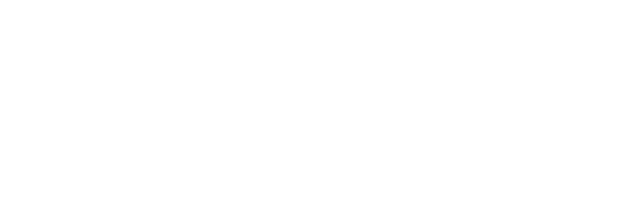
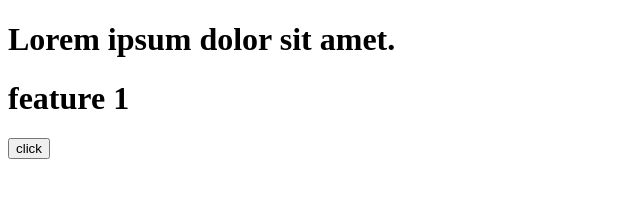
Before and after one commit to samaghavam/kelaasor-frontend, a plain HTML site: page index.html in a window 1280 px wide. Shown: the whole page, without its empty margins (0-640 px from the left). Drawn offline with Linux system fonts and the light colour scheme.

Commit message:
add feature

```diff
--- a/index.html
+++ b/index.html
@@ -6,6 +6,8 @@
   <title>Document</title>
 </head>
 <body>
-
+  <h1>Lorem ipsum dolor sit amet.</h1>
+  <h1>feature 1</h1>
+  <button>click</button>
 </body>
 </html>
```
